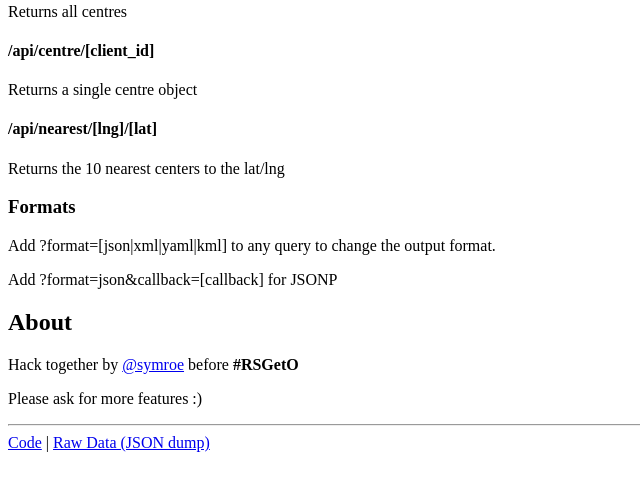
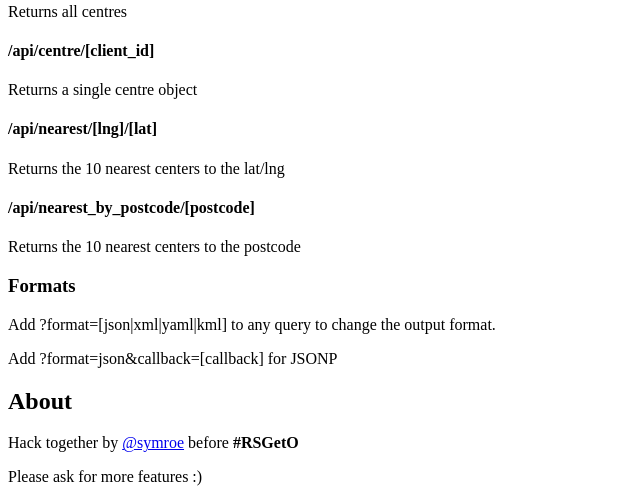
Before and after one commit to symroe/UK-Online-Centres-API, a Python web app: template web/templates/home.html in a window 1280 px wide. Shown: the part 300-796 px from the top of the page, without its empty margins (0-640 px from the left). Before the commit the page ends 752 px from the top, so only its background shows below. Run offline with Jinja, Linux system fonts and the light colour scheme; the template is opened without the code that fills it, so the values that code supplies are empty.

Commit message:
document lookup by postcode

```diff
--- a/web/templates/home.html
+++ b/web/templates/home.html
@@ -21,6 +21,10 @@
 
     <p>Returns the 10 nearest centers to the lat/lng</p>
 
+    <h4 id="_api_lng_lat">/api/nearest_by_postcode/[postcode]</h4>
+
+    <p>Returns the 10 nearest centers to the postcode</p>
+
     <h3 id="formats">Formats</h3>
 
     <p>Add ?format=[json|xml|yaml|kml] to any query to change the output format.</p>
```
